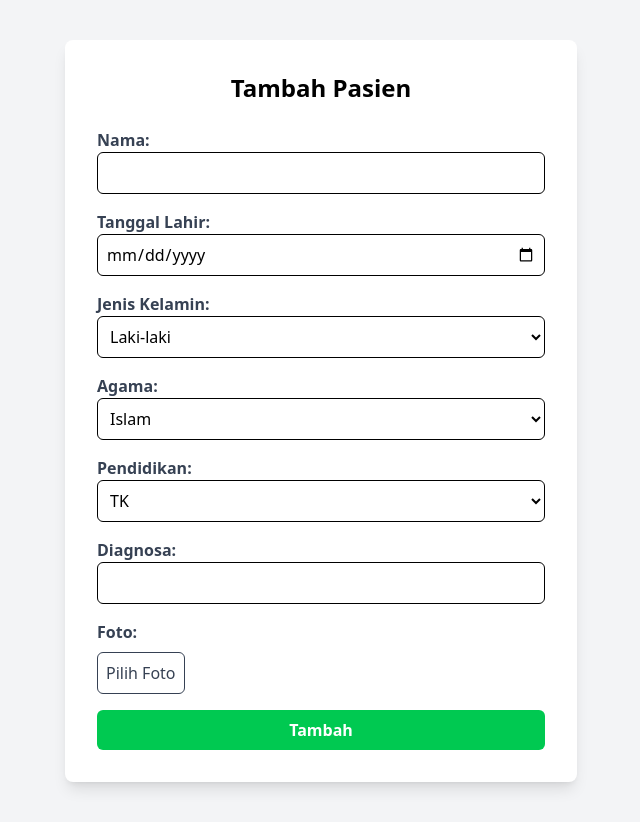
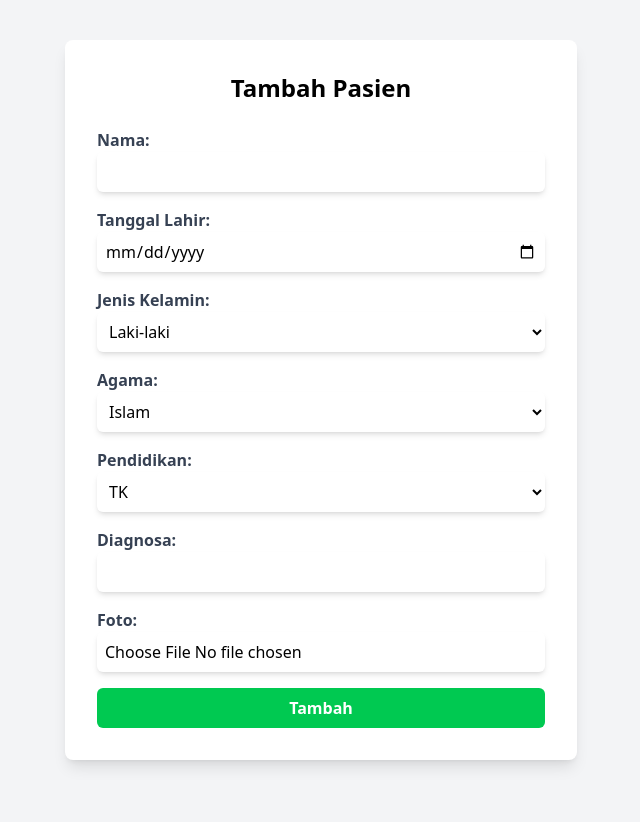
Before and after one commit to iReiii/Mini-Web, a PHP site: page /views/tambah_pasien.php in a window 1280 px wide. Shown: the whole page, without its empty margins (319-959 px from the left). After the commit the page ends 767 px from the top, so only its background shows below. Run offline with PHP 8.4, Linux system fonts and the light colour scheme; style sheets or scripts are compiled from the project's sources; some libraries are stand-ins or nearby versions.

Commit message:
Upload !

```diff
--- a/include/db.php
+++ b/include/db.php
@@ -32,12 +32,9 @@ function tambah_pasien($data){
     $pendidikan = htmlspecialchars($data['pendidikan']);
     $diagnosa = htmlspecialchars($data['diagnosa']);
 
-    $foto = "";
-    if ($_FILES['foto']['name']) {
-        $target_dir = "../uploads/";
-        $foto = uniqid() . "_" . basename($_FILES["foto"]["name"]);
-        $target_file = $target_dir . $foto;
-        move_uploaded_file($_FILES["foto"]["tmp_name"], $target_file);
+    $foto = upload_foto();
+    if (!$foto){
+        return false;
     }
 
     $sql = "INSERT INTO pasien (nama, tanggal_lahir, jenis_kelamin, agama, pendidikan, diagnosa, foto) VALUES (:nama, :tanggal_lahir, :jenis_kelamin, :agama, :pendidikan, :diagnosa, :foto)";
@@ -54,9 +51,39 @@ function tambah_pasien($data){
     return $stmt->rowCount() > 0;
 }
 
+function upload_foto(){
+    global $conn;
+    $namaFoto = $_FILES['foto']['name'];
+    $ukuranFoto = $_FILES['foto']['size'];
+    $error = $_FILES['foto']['error'];
+    $tmpName = $_FILES['foto']['tmp_name'];
+
+    if ($_FILES['foto']['error'] === 4){
+        echo "
+            <script>
+                alert('Foto Harus Diupload !');
+            </script>
+        ";
+        return false;
+    }
+
+    if ($ukuranFoto > 3000000){
+        echo "
+            <script>
+                alert('Ukuran File Terlalu Besar !');
+            </script>
+        ";
+        return false;
+    }
+
+    $namaFoto = uniqid() . '_' . $namaFoto;
+    $target_file = '../uploads/' . $namaFoto;
+    move_uploaded_file($tmpName, $target_file);
+    return $namaFoto;
+}
+
 function id_pasien($id) {
     global $conn;
-    if (!$id) return null;
     $sql = $conn->prepare("SELECT * FROM pasien WHERE id_pasien = :id");
     $sql->execute(['id' => $id]);
     return $sql->fetch(PDO::FETCH_ASSOC);
@@ -71,18 +98,15 @@ function edit_pasien($data){
     $agama = htmlspecialchars($data['agama']);
     $pendidikan = htmlspecialchars($data['pendidikan']);
     $diagnosa = htmlspecialchars($data['diagnosa']);
-    $foto_lama = htmlspecialchars($data['foto_lama']);
+    $foto_lama = $data['foto_lama'];
 
-    $foto = $foto_lama;
-    if ($_FILES['foto']['name']) {
-        $target_dir = "../uploads/";
-        $foto = uniqid() . "_" . basename($_FILES["foto"]["name"]);
-        $target_file = $target_dir . $foto;
-        move_uploaded_file($_FILES["foto"]["tmp_name"], $target_file);
-
-        if ($foto_lama && file_exists($target_dir . $foto_lama)) {
-            unlink($target_dir . $foto_lama);
+    if($_FILES['foto']['error'] === 4){
+        $foto = $foto_lama;
+    }else {
+        if (!empty($foto_lama) && file_exists("../uploads/" . $foto_lama)) {
+            unlink("../uploads/" . $foto_lama);
         }
+        $foto = upload_foto();
     }
 
     $sql = "UPDATE pasien SET nama = :nama, tanggal_lahir = :tanggal_lahir, jenis_kelamin = :jenis_kelamin, agama = :agama, pendidikan = :pendidikan, diagnosa = :diagnosa, foto = :foto WHERE id_pasien = :id";
@@ -102,9 +126,7 @@ function edit_pasien($data){
 
 function hapus_pasien($id){
     global $conn;
-    $query = $conn->prepare("SELECT foto FROM pasien WHERE id_pasien = :id");
-    $query->execute(['id' => $id]);
-    $pasien = $query->fetch(PDO::FETCH_ASSOC);
+    $pasien = id_pasien($id);
 
     if ($pasien) {
         if ($pasien['foto'] && file_exists("../uploads/" . $pasien['foto'])) {
--- a/views/tambah_pasien.php
+++ b/views/tambah_pasien.php
@@ -34,17 +34,17 @@ if (isset($_POST["submit"])) {
         <form action="tambah_pasien.php" method="POST" enctype="multipart/form-data" class="space-y-4">
             <div>
                 <label class="block text-gray-700 font-semibold">Nama:</label>
-                <input type="text" name="nama" class="border w-full p-2 rounded-md focus:outline-none focus:ring-1 focus:ring-blue-300" required>
+                <input type="text" name="nama" class="shadow-md w-full p-2 rounded-md focus:outline-none focus:ring-1 focus:ring-blue-300" required>
             </div>
 
             <div>
                 <label class="block text-gray-700 font-semibold">Tanggal Lahir:</label>
-                <input type="date" name="tanggal_lahir" class="border w-full p-2 rounded-md focus:outline-none focus:ring-1 focus:ring-blue-300" required>
+                <input type="date" name="tanggal_lahir" class="shadow-md w-full p-2 rounded-md focus:outline-none focus:ring-1 focus:ring-blue-300" required>
             </div>
 
             <div>
                 <label class="block text-gray-700 font-semibold">Jenis Kelamin:</label>
-                <select name="jenis_kelamin" class="border w-full p-2 rounded-md focus:outline-none focus:ring-1 focus:ring-blue-300">
+                <select name="jenis_kelamin" class="shadow-md w-full p-2 rounded-md focus:outline-none focus:ring-1 focus:ring-blue-300">
                     <option value="Laki-laki">Laki-laki</option>
                     <option value="Perempuan">Perempuan</option>
                 </select>
@@ -52,7 +52,7 @@ if (isset($_POST["submit"])) {
 
             <div>
                 <label class="block text-gray-700 font-semibold">Agama:</label>
-                <select name="agama" class="border w-full p-2 rounded-md focus:outline-none focus:ring-1 focus:ring-blue-300">
+                <select name="agama" class="shadow-md w-full p-2 rounded-md focus:outline-none focus:ring-1 focus:ring-blue-300">
                     <option value="Islam">Islam</option>
                     <option value="Kristen">Kristen</option>
                     <option value="Katolik">Katolik</option>
@@ -64,7 +64,7 @@ if (isset($_POST["submit"])) {
 
             <div>
                 <label class="block text-gray-700 font-semibold">Pendidikan:</label>
-                <select name="pendidikan" class="border w-full p-2 rounded-md focus:outline-none focus:ring-1 focus:ring-blue-300">
+                <select name="pendidikan" class="shadow-md w-full p-2 rounded-md focus:outline-none focus:ring-1 focus:ring-blue-300">
                     <option value="TK">TK</option>
                     <option value="SD">SD</option>
                     <option value="SMP">SMP</option>
@@ -78,15 +78,12 @@ if (isset($_POST["submit"])) {
 
             <div>
                 <label class="block text-gray-700 font-semibold">Diagnosa:</label>
-                <input type="text" name="diagnosa" class="border w-full p-2 rounded-md focus:outline-none focus:ring-1 focus:ring-blue-300" required>
+                <input type="text" name="diagnosa" class="shadow-md w-full p-2 rounded-md focus:outline-none focus:ring-1 focus:ring-blue-300" required>
             </div>
 
             <div>
-                <label class="block text-gray-700 font-semibold mb-2">Foto:</label>
-                <label for="foto" class="border p-2 rounded-md bg-white cursor-pointer text-gray-700 inline-block text-center">
-                    Pilih Foto
-                </label>
-                <input type="file" id="foto" name="foto" class="hidden" accept="image/*">
+                <label class="block text-gray-700 font-semibold">Foto:</label>
+                <input type="file" name="foto" class="shadow-md w-full p-2 rounded-md focus:outline-none focus:ring-1 focus:ring-blue-300" accept="image/*">
             </div>
 
             <button type="submit" name="submit" class="w-full bg-green-500 hover:bg-green-600 transition text-white px-4 py-2 rounded-md font-semibold">Tambah</button>
```
Also changed, not shown: views/edit_pasien.php (+8 -8 lines), uploads/67c11aff68ef5_download.jpg (added).
